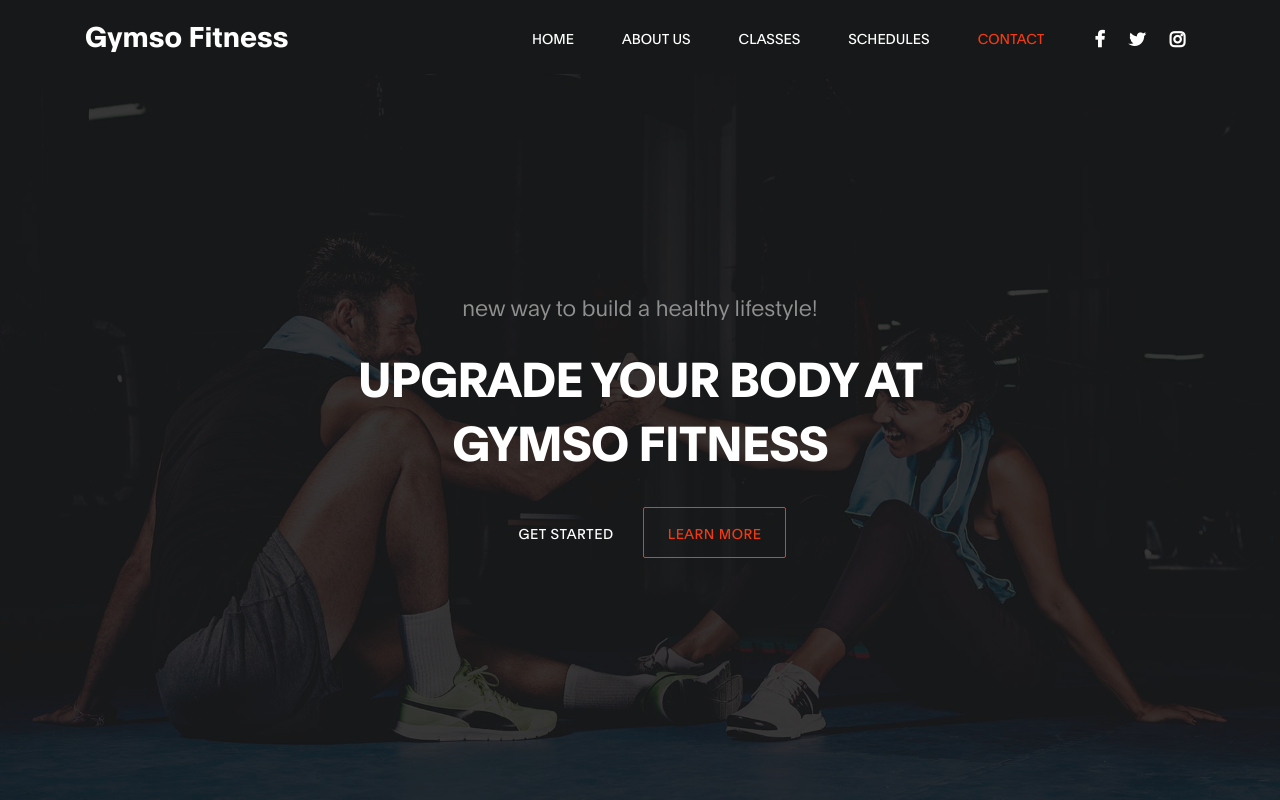
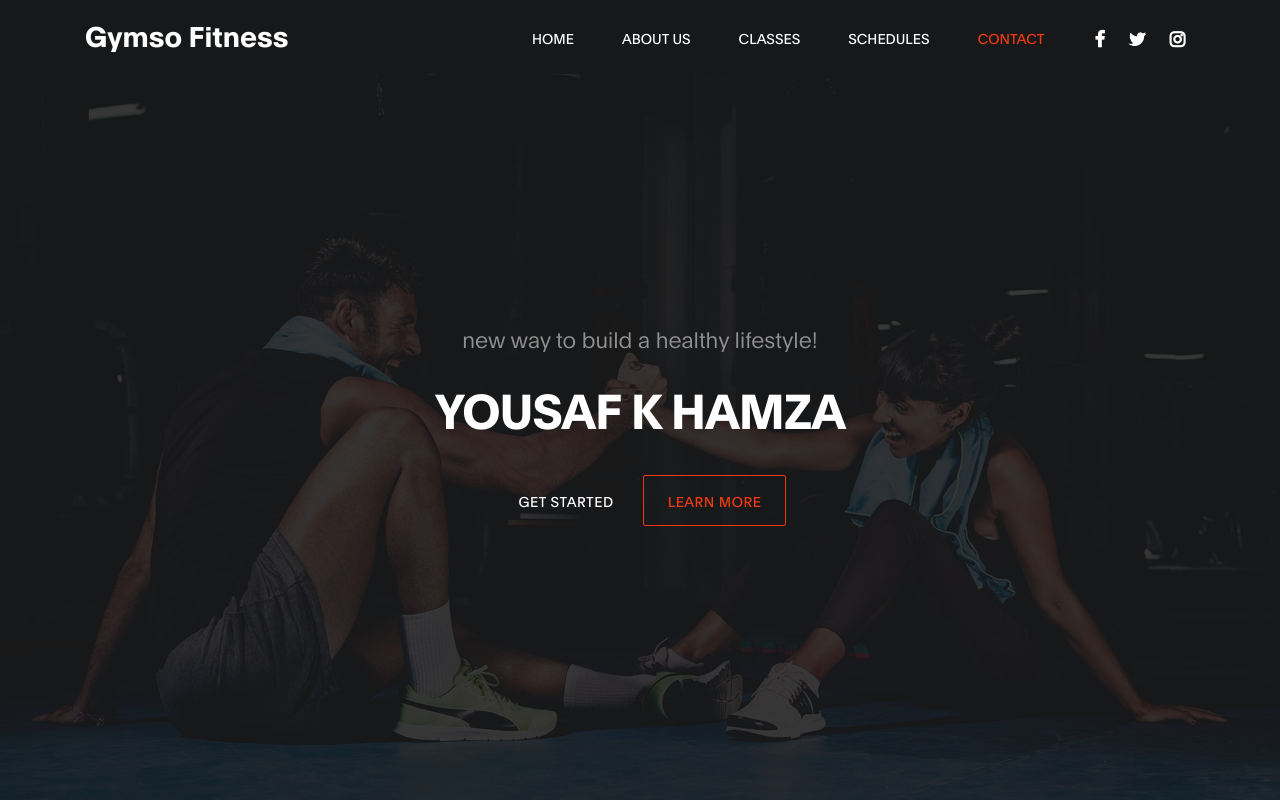
Before and after one commit to ykhsupport/work, a plain HTML site: page 2119_gymso_fitness/index.html in a window 1280 px wide. Shown: the top 800 px of the page. Drawn offline with Linux system fonts and the light colour scheme.

Commit message:
Update index.html

```diff
--- a/2119_gymso_fitness/index.html
+++ b/2119_gymso_fitness/index.html
@@ -82,7 +82,7 @@ https://www.tooplate.com/view/2119-gymso-fitness
 
                                     <h6 data-aos="fade-up" data-aos-delay="300">new way to build a healthy lifestyle!</h6>
 
-                                    <h1 class="text-white" data-aos="fade-up" data-aos-delay="500">Upgrade your body at Gymso Fitness</h1>
+                                    <h1 class="text-white" data-aos="fade-up" data-aos-delay="500">Yousaf K Hamza</h1>
 
                                     <a href="#feature" class="btn custom-btn mt-3" data-aos="fade-up" data-aos-delay="600">Get started</a>
 
```
